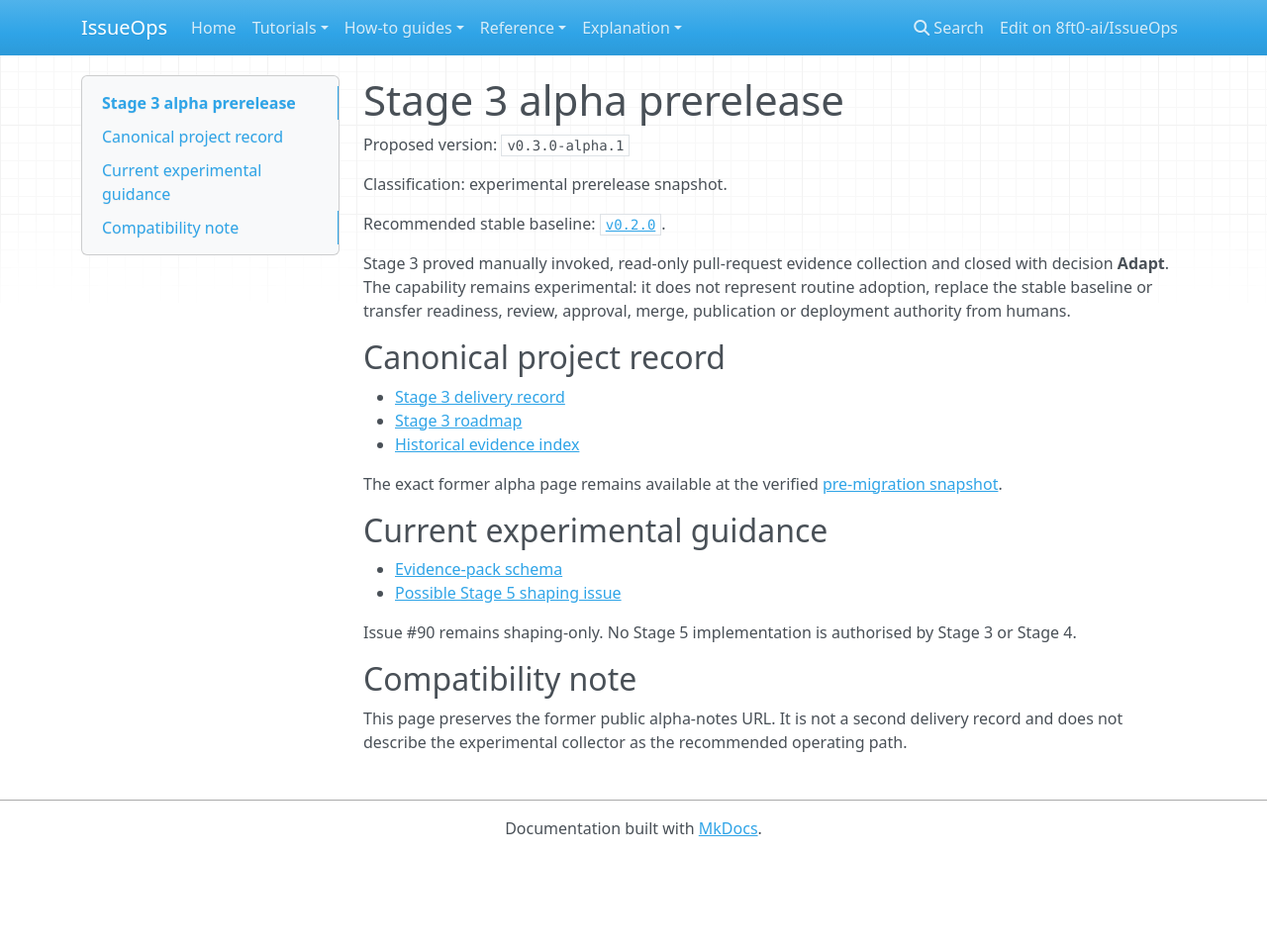
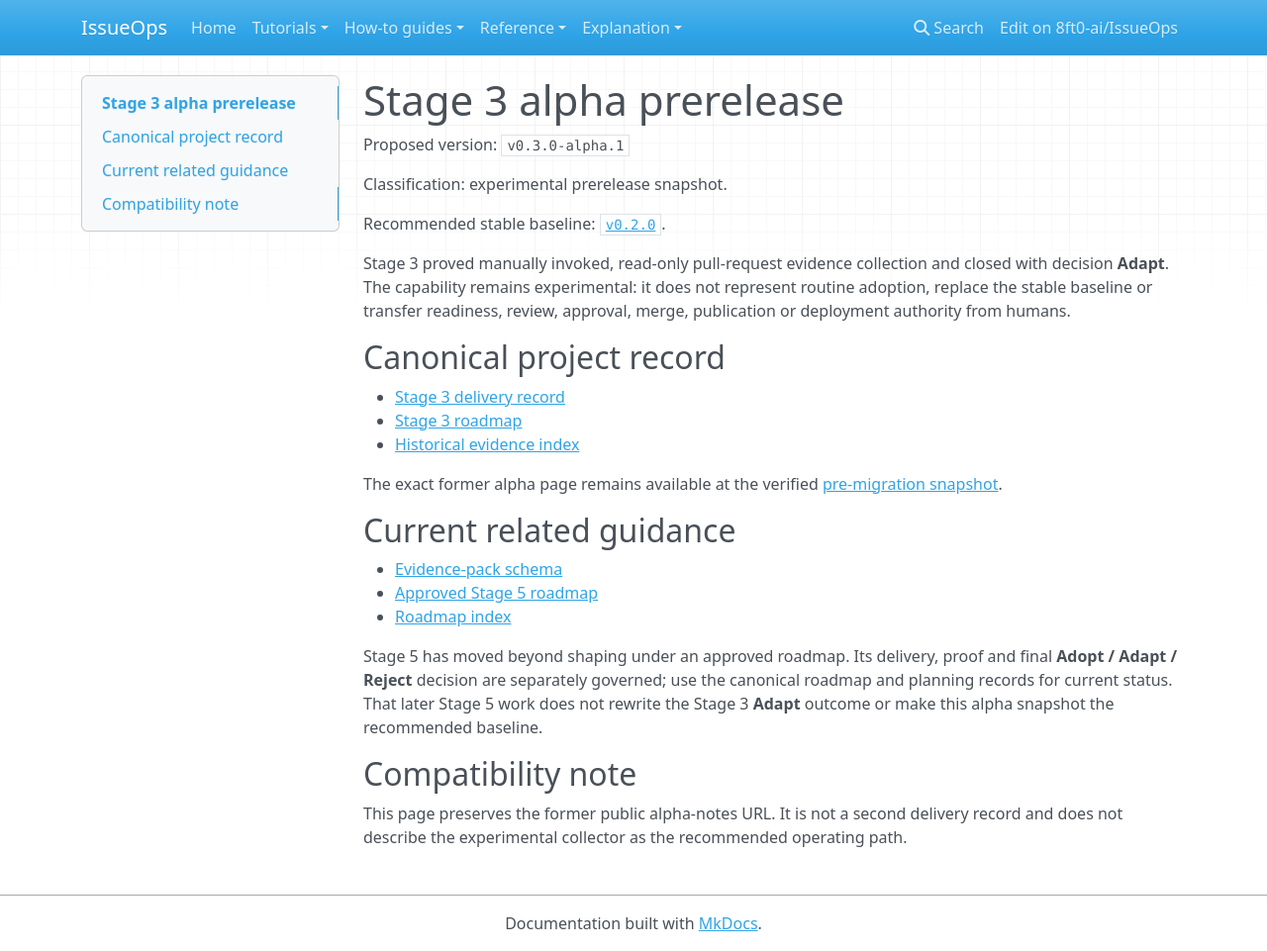
Before and after one commit to 8ft0-ai/IssueOps, an MkDocs documentation site: the page built from docs/releases/stage-3-alpha.md, in a window 1280 px wide and 961 px high. Shown: the whole window at 99% size. Built offline with MkDocs 1.6.1, drawn with Linux system fonts in a browser that asks for light colours; nearby versions of some CDN libraries.

Commit message:
Refresh Stage 3 alpha compatibility status

```diff
--- a/docs/releases/stage-3-alpha.md
+++ b/docs/releases/stage-3-alpha.md
@@ -16,12 +16,13 @@ Stage 3 proved manually invoked, read-only pull-request evidence collection and
 
 The exact former alpha page remains available at the verified [pre-migration snapshot](https://github.com/8ft0-ai/IssueOps/blob/318d4b4f7c9490365033ff8363d42cd940d6b900/docs/releases/stage-3-alpha.md).
 
-## Current experimental guidance
+## Current related guidance
 
 - [Evidence-pack schema](../evidence-pack-schema.md)
-- [Possible Stage 5 shaping issue](https://github.com/8ft0-ai/IssueOps/issues/90)
+- [Approved Stage 5 roadmap](https://github.com/8ft0-ai/IssueOps/blob/main/planning/roadmap/stage-05-operational-evidence-assistance.md)
+- [Roadmap index](https://github.com/8ft0-ai/IssueOps/blob/main/planning/roadmap/index.md)
 
-Issue #90 remains shaping-only. No Stage 5 implementation is authorised by Stage 3 or Stage 4.
+Stage 5 has moved beyond shaping under an approved roadmap. Its delivery, proof and final **Adopt / Adapt / Reject** decision are separately governed; use the canonical roadmap and planning records for current status. That later Stage 5 work does not rewrite the Stage 3 **Adapt** outcome or make this alpha snapshot the recommended baseline.
 
 ## Compatibility note
 
```
